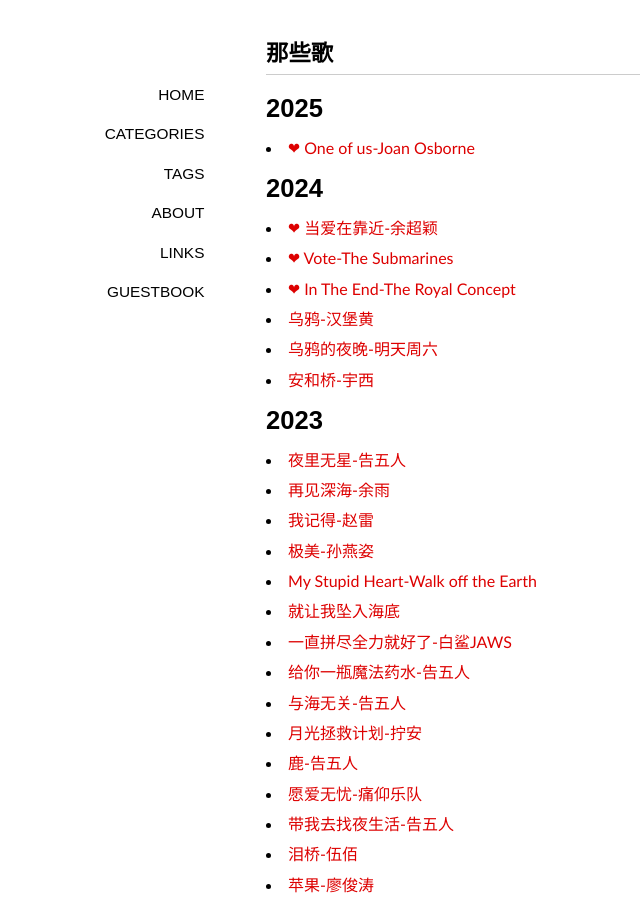
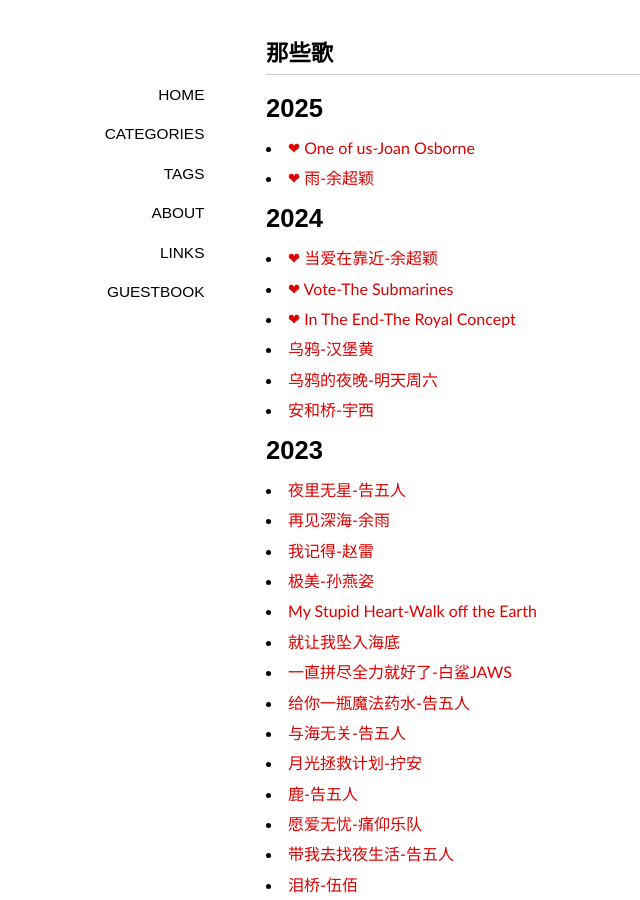
Before and after one commit to ohmyfish/ohmyfish.github.io, a Jekyll site: the page built from _posts/2015-09-01-那些歌.md, in a window 1280 px wide and 900 px high. Shown: the whole window, without its empty margins (74-714 px from the left). Built offline with Jekyll 4.4.1, drawn with Linux system fonts in a browser that asks for light colours; some web fonts are replaced; comment, search, counter and statistics services are not loaded.

Commit message:
默写旧时光

```diff
--- a/_posts/2015-09-01-那些歌.md
+++ b/_posts/2015-09-01-那些歌.md
@@ -8,6 +8,7 @@ tags: [墨写旧时光]
 # 2025
 
 - [❤ One of us-Joan Osborne](https://music.163.com/#/song?id=18861353&userid=2539497)
+- [❤ 雨-余超颖](https://c6.y.qq.com/base/fcgi-bin/u?__=9hxRqyXI5j2X)
 
 # 2024
 
```
